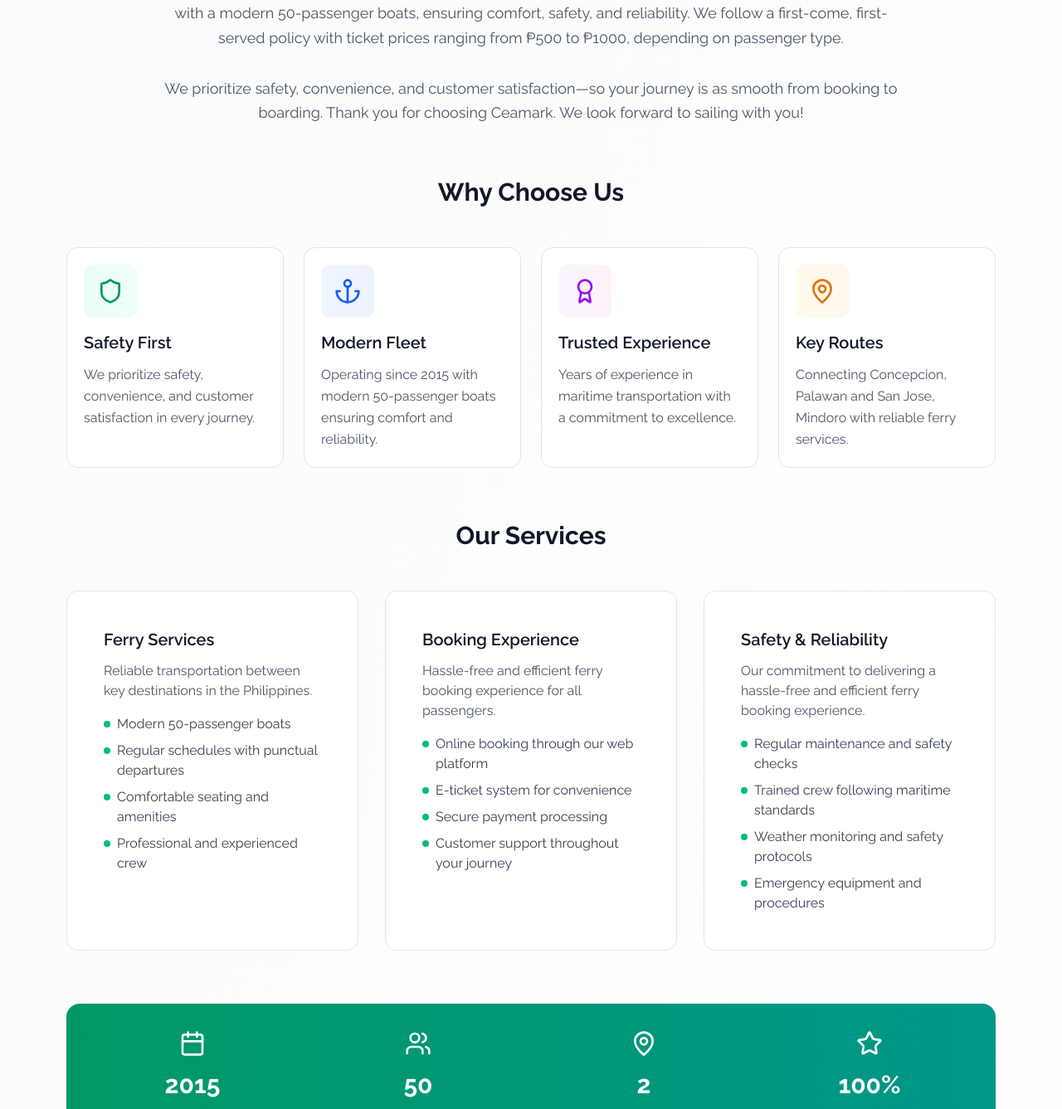
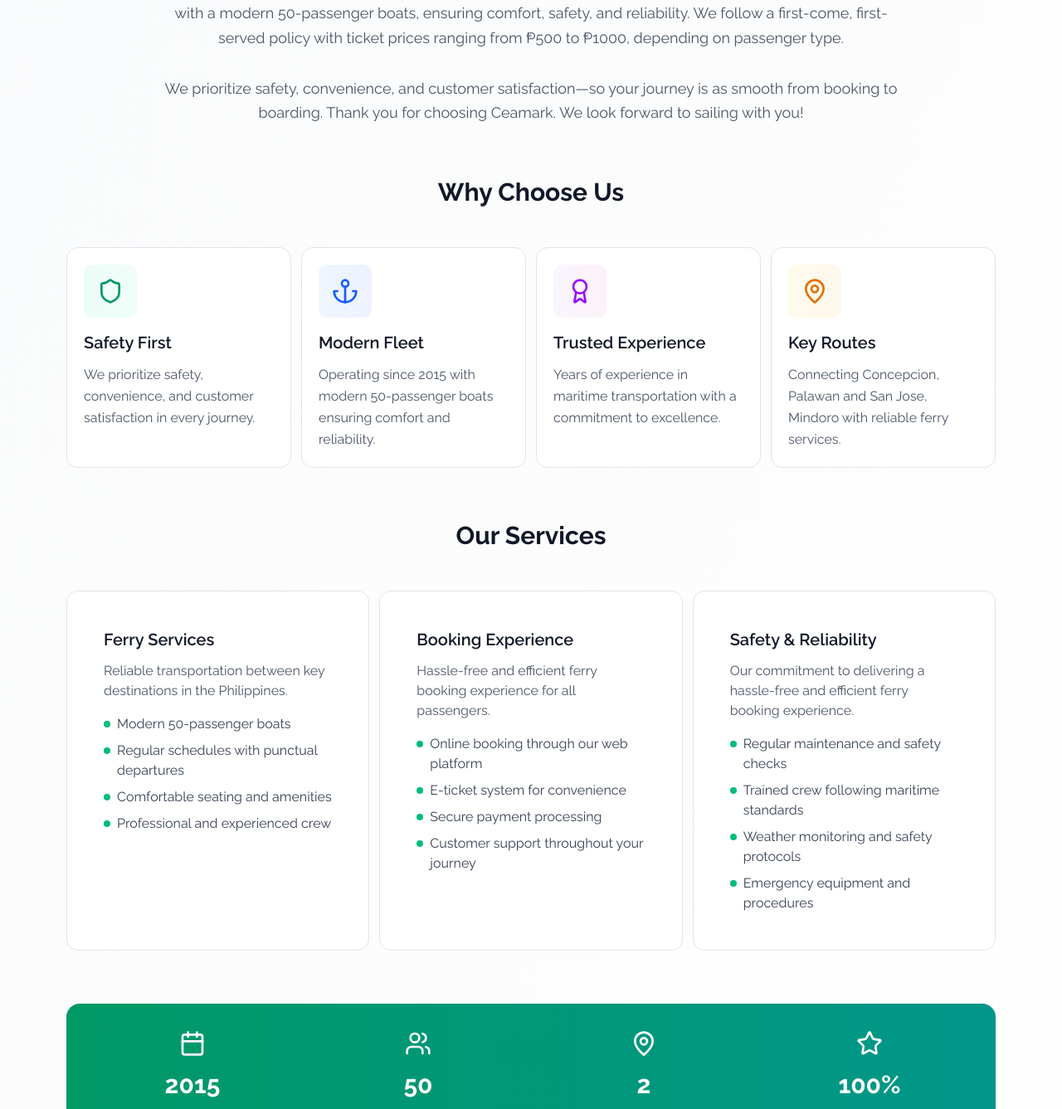
Before and after one commit to vincentobnza/travel-express, a React (Vite) app: page /about-us in a window 1280 px wide. Shown: the part 688-2025 px from the top of the page at 83% size. Built offline with nearby package versions, Linux system fonts and the light colour scheme; no server answers.

Commit message:
Change of UI

```diff
--- a/src/components/Loading.tsx
+++ b/src/components/Loading.tsx
@@ -1,9 +1,8 @@
 export default function Loading() {
   return (
-    <div className="flex min-h-screen items-center justify-center bg-gradient-to-br from-gray-50 to-white">
+    <div className="flex min-h-screen items-center justify-center bg-white">
       <div className="text-center">
         <h1 className="mb-8 text-3xl font-semibold">TRAVEL EXPRESS</h1>
-
         <p className="text-md uppercase">Loading, please wait...</p>
       </div>
     </div>
--- a/src/pages/AboutUs.tsx
+++ b/src/pages/AboutUs.tsx
@@ -236,7 +236,7 @@ export default function AboutUs() {
           <h2 className="mb-12 text-center text-3xl font-bold text-gray-900">
             Why Choose Us
           </h2>
-          <div className="grid gap-6 md:grid-cols-2 lg:grid-cols-4">
+          <div className="grid gap-3 md:grid-cols-2 lg:grid-cols-4">
             {features.map(renderFeatureCard)}
           </div>
         </div>
@@ -246,7 +246,7 @@ export default function AboutUs() {
           <h2 className="mb-12 text-center text-3xl font-bold text-gray-900">
             Our Services
           </h2>
-          <div className="grid gap-8 md:grid-cols-1 lg:grid-cols-3">
+          <div className="grid gap-3 md:grid-cols-1 lg:grid-cols-3">
             {services.map(renderServiceCard)}
           </div>
         </div>
--- a/src/pages/Hero.tsx
+++ b/src/pages/Hero.tsx
@@ -28,16 +28,10 @@ export default function Hero() {
                   <div className="absolute -bottom-2 left-0 h-1 w-full rounded-full bg-emerald-400"></div>
                 </span>
               </h1>
-              <p className="mx-auto max-w-3xl text-lg leading-relaxed font-light text-gray-200 sm:text-xl md:text-2xl">
+              <p className="text-md mx-auto max-w-3xl leading-relaxed font-semibold text-gray-200">
                 Effortless Ferry Booking Between Palawan and Mindoro
               </p>
             </div>
-
-            {/* Subtitle */}
-            <p className="mx-auto max-w-2xl text-base text-gray-300 sm:text-lg">
-              Skip the lines, book anytime, travel secure. Your ferry ticket is
-              just a click away.
-            </p>
 
             {/* CTA Button */}
             <div className="flex flex-col items-center justify-center gap-8 pt-4">
@@ -58,7 +52,7 @@ export default function Hero() {
                 </svg>
               </button>
 
-              <Link to="/admin" className="text-md text-white underline">
+              <Link to="/admin" className="text-sm font-bold text-white">
                 Admin Dashboard
               </Link>
             </div>
```
